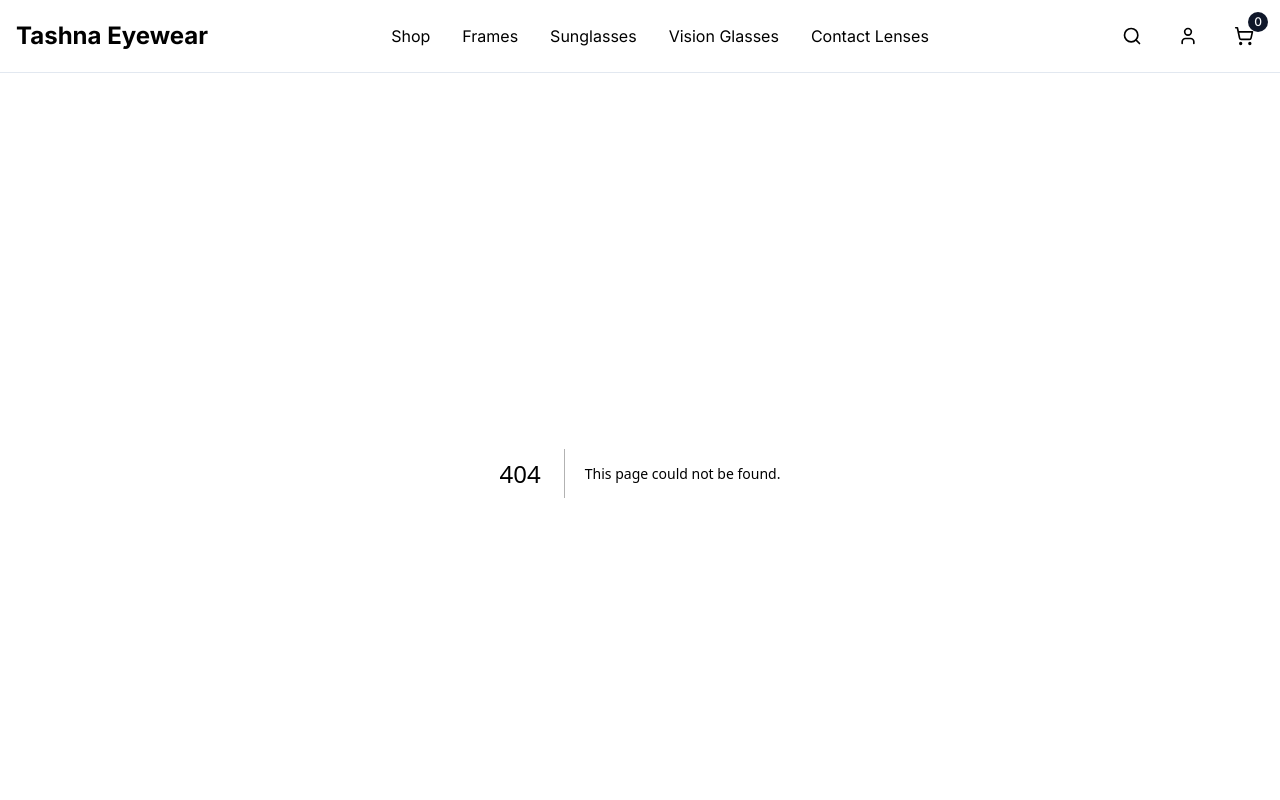
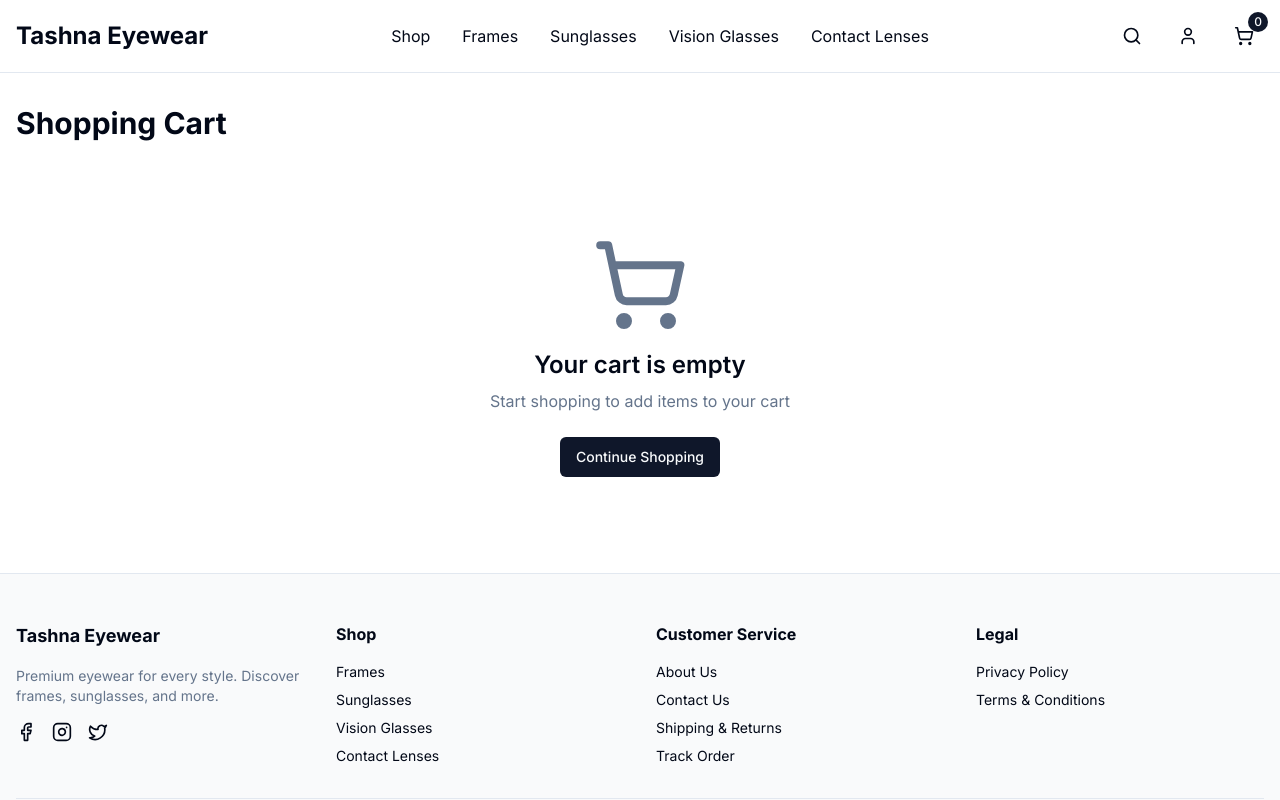
Before and after one commit to Alitahir1900/Tashna_Eyewear, a Next.js app: page /cart in a window 1280 px wide. Before the commit this address had no page. Shown: the top 800 px of the page. Built offline with nearby package versions, Linux system fonts and the light colour scheme.

Commit message:
Auto-commit: Agent tool execution

```diff
--- /dev/null
+++ b/src/app/cart/page.tsx
@@ -0,0 +1,69 @@
+"use client";
+
+import Link from "next/link";
+import { Button } from "@/components/ui/button";
+import { ShoppingCart } from "lucide-react";
+
+export default function CartPage() {
+  // Placeholder for cart functionality
+  const cartItems: any[] = [];
+
+  return (
+    <div className="container mx-auto px-4 py-8">
+      <h1 className="text-3xl font-bold mb-8">Shopping Cart</h1>
+
+      {cartItems.length === 0 ? (
+        <div className="text-center py-16">
+          <ShoppingCart className="mx-auto h-24 w-24 text-muted-foreground mb-4" />
+          <h2 className="text-2xl font-semibold mb-2">Your cart is empty</h2>
+          <p className="text-muted-foreground mb-6">
+            Start shopping to add items to your cart
+          </p>
+          <Button asChild>
+            <Link href="/shop">Continue Shopping</Link>
+          </Button>
+        </div>
+      ) : (
+        <div className="grid md:grid-cols-3 gap-8">
+          {/* Cart items */}
+          <div className="md:col-span-2">
+            <div className="space-y-4">
+              {/* Cart items will be rendered here */}
+            </div>
+          </div>
+
+          {/* Cart summary */}
+          <div>
+            <div className="border rounded-lg p-6 sticky top-4">
+              <h2 className="text-xl font-semibold mb-4">Order Summary</h2>
+              <div className="space-y-2 mb-4">
+                <div className="flex justify-between">
+                  <span>Subtotal</span>
+                  <span className="font-semibold">PKR 0</span>
+                </div>
+                <div className="flex justify-between">
+                  <span>Shipping</span>
+                  <span className="text-sm text-muted-foreground">
+                    Calculated at checkout
+                  </span>
+                </div>
+              </div>
+              <div className="border-t pt-4 mb-6">
+                <div className="flex justify-between text-lg font-bold">
+                  <span>Total</span>
+                  <span>PKR 0</span>
+                </div>
+              </div>
+              <Button className="w-full" size="lg" asChild>
+                <Link href="/checkout">Proceed to Checkout</Link>
+              </Button>
+              <Button variant="outline" className="w-full mt-2" asChild>
+                <Link href="/shop">Continue Shopping</Link>
+              </Button>
+            </div>
+          </div>
+        </div>
+      )}
+    </div>
+  );
+}
```
